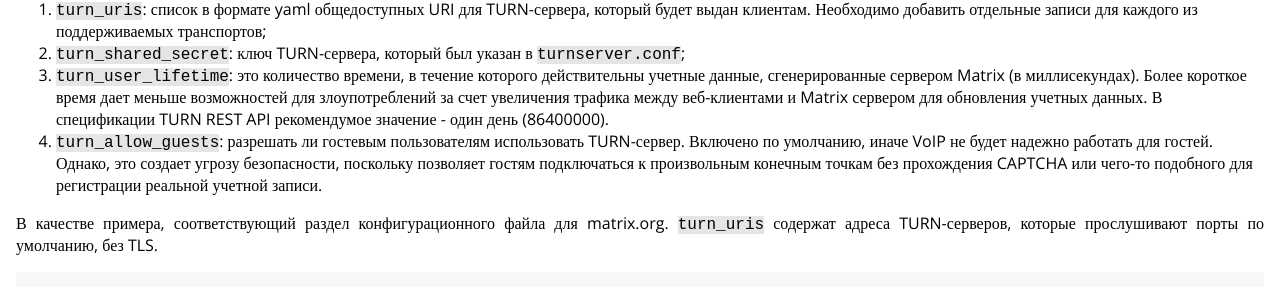
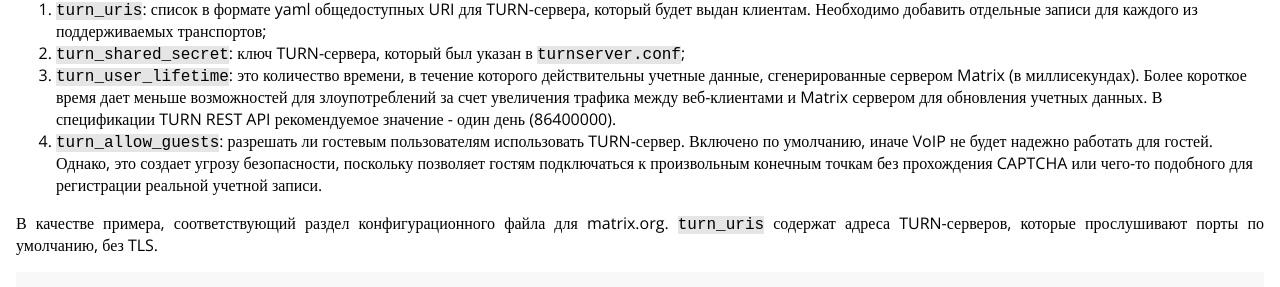
Before and after one commit to fsa/site, a Jekyll site: the page built from _posts/2022-02-15-matrix-coturn.md, in a window 1280 px wide and 1400 px high, scrolled down 3658 px. Shown: the part 196-483 px from the top of the window. Built offline with Jekyll 4.4.1, drawn with Linux system fonts in a browser that asks for light colours; some of the changed text lies outside the part shown.

Commit message:
Исправление ошибки и исправление внешнего вида статьи про coturn.

```diff
--- a/_posts/2022-02-15-matrix-coturn.md
+++ b/_posts/2022-02-15-matrix-coturn.md
@@ -196,7 +196,7 @@ apt install coturn
 
 1. `turn_uris`: список в формате yaml общедоступных URI для TURN-сервера, который будет выдан клиентам. Необходимо добавить отдельные записи для каждого из поддерживаемых транспортов;
 2. `turn_shared_secret`: ключ TURN-сервера, который был указан в `turnserver.conf`;
-3. `turn_user_lifetime`: это количество времени, в течение которого действительны учетные данные, сгенерированные сервером Matrix (в миллисекундах). Более короткое время дает меньше возможностей для злоупотреблений за счет увеличения трафика между веб-клиентами и Matrix сервером для обновления учетных данных. В спецификации TURN REST API рекомендумое значение - один день (86400000).
+3. `turn_user_lifetime`: это количество времени, в течение которого действительны учетные данные, сгенерированные сервером Matrix (в миллисекундах). Более короткое время дает меньше возможностей для злоупотреблений за счет увеличения трафика между веб-клиентами и Matrix сервером для обновления учетных данных. В спецификации TURN REST API рекомендуемое значение - один день (86400000).
 4. `turn_allow_guests`: разрешать ли гостевым пользователям использовать TURN-сервер. Включено по умолчанию, иначе VoIP не будет надежно работать для гостей. Однако, это создает угрозу безопасности, поскольку позволяет гостям подключаться к произвольным конечным точкам без прохождения CAPTCHA или чего-то подобного для регистрации реальной учетной записи.
 
 В качестве примера, соответствующий раздел конфигурационного файла для matrix.org. `turn_uris` содержат адреса TURN-серверов, которые прослушивают порты по умолчанию, без TLS.
```
Also changed, not shown: other parts of _posts/2022-02-15-matrix-coturn.md (+1 -1 lines).
